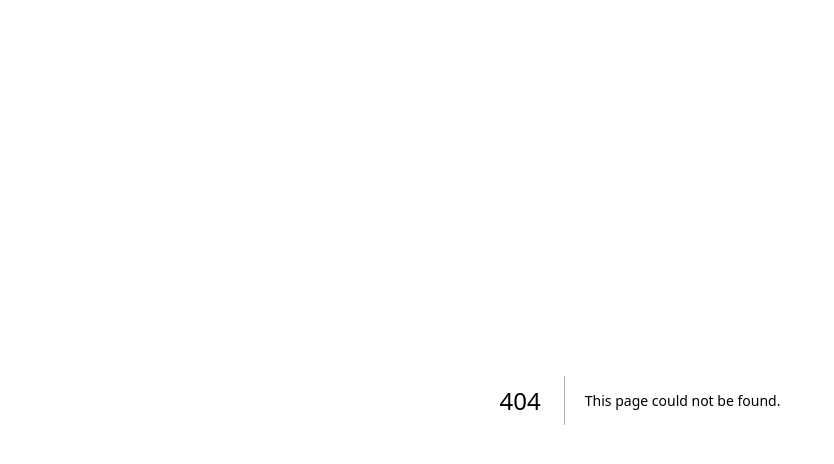
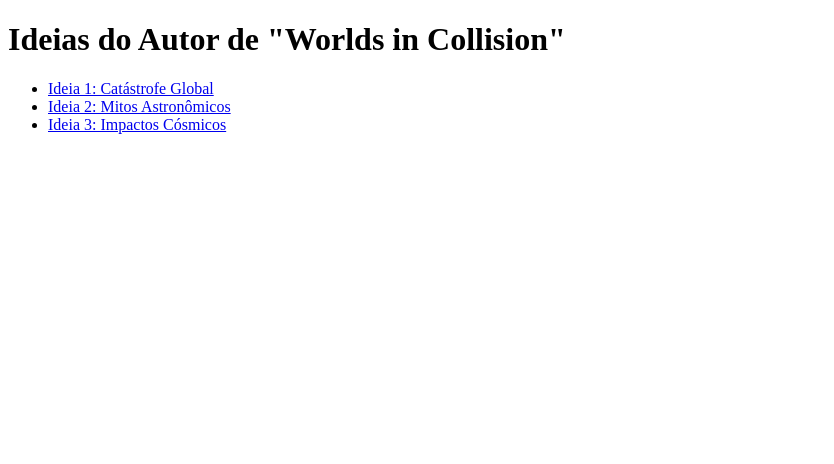
Before and after one commit to CP51TDSPG/CP5-041024, a Next.js app in the folder cp5/: page /ideias in a window 1280 px wide. Before the commit this address had no page. Shown: the top 464 px of the page, without its empty margins (0-834 px from the left). Built offline with nearby package versions, Linux system fonts and the light colour scheme.

Commit message:
Agrupando as páginas no page.

```diff
--- /dev/null
+++ b/cp5/src/app/ideias/page.tsx
@@ -0,0 +1,20 @@
+import Link from 'next/link';
+
+export default function IdeasPage() {
+  return (
+    <div>
+      <h1>Ideias do Autor de "Worlds in Collision"</h1>
+      <ul>
+        <li>
+          <Link href="/ideias/1">Ideia 1: Catástrofe Global</Link>
+        </li>
+        <li>
+          <Link href="/ideias/2">Ideia 2: Mitos Astronômicos</Link>
+        </li>
+        <li>
+          <Link href="/ideias/3">Ideia 3: Impactos Cósmicos</Link>
+        </li>
+      </ul>
+    </div>
+  );
+}
```
Also changed, not shown: cp5/src/app/ideias/[slug]/page.tsx (added, +22 -0 lines), cp5/src/app/page.tsx (deleted).
